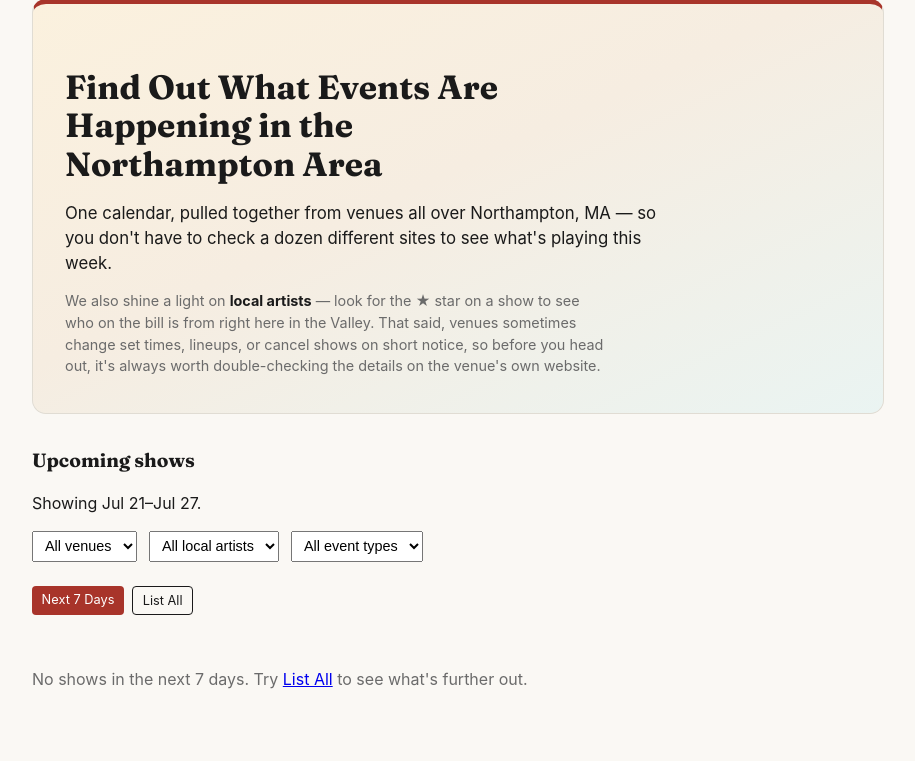
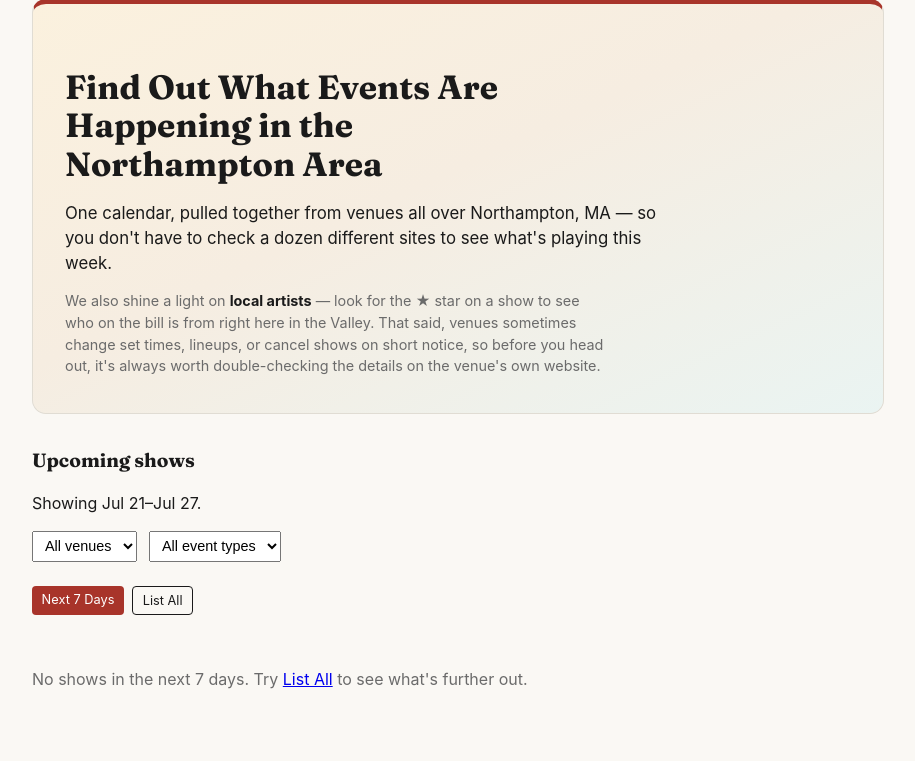
Before and after one commit to davidgrogan/localarts, a Flask app: page / in a window 1280 px wide. Shown: the part 166-927 px from the top of the page, without its empty margins (182-1097 px from the left). Run offline with Flask 3, Linux system fonts and the light colour scheme; data that the repository does not hold is empty.

Commit message:
Type filter forces List All view, edit-from-Review returns to Review, remove local-artist calendar filter for now

```diff
--- a/app/templates/calendar.html
+++ b/app/templates/calendar.html
@@ -24,33 +24,28 @@
   {% endif %}
 
   <form class="filters" method="get">
-    <input type="hidden" name="view" value="{{ view }}">
+    <input type="hidden" id="view-field" name="view" value="{{ view }}">
     <select name="venue" onchange="this.form.submit()">
       <option value="">All venues</option>
       {% for v in venues %}
         <option value="{{ v.id }}" {% if v.id == selected_venue %}selected{% endif %}>{{ v.name }}</option>
       {% endfor %}
     </select>
-    <select name="artist" onchange="this.form.submit()">
-      <option value="">All local artists</option>
-      {% for a in artists %}
-        <option value="{{ a.id }}" {% if a.id == selected_artist %}selected{% endif %}>{{ a.name }}</option>
-      {% endfor %}
-    </select>
-    <select name="type" onchange="this.form.submit()">
+    <!-- Local artist filter removed for now -- coming back to this later. -->
+    <select name="type" onchange="document.getElementById('view-field').value='list'; this.form.submit()">
       <option value="">All event types</option>
       {% for t in event_types %}
         <option value="{{ t.id }}" {% if t.id == selected_type %}selected{% endif %}>{{ t.name }}</option>
       {% endfor %}
     </select>
-    {% if selected_venue or selected_artist or selected_type %}
+    {% if selected_venue or selected_type %}
       <a class="clear" href="{{ url_for('main.calendar', view=view) }}">Clear filters</a>
     {% endif %}
   </form>
 
   <div class="view-toggle">
-    <a class="btn btn-small {{ '' if view == 'week' else 'btn-secondary' }}" href="{{ url_for('main.calendar', view='week', venue=selected_venue, artist=selected_artist, type=selected_type) }}">Next 7 Days</a>
-    <a class="btn btn-small {{ '' if view == 'list' else 'btn-secondary' }}" href="{{ url_for('main.calendar', view='list', venue=selected_venue, artist=selected_artist, type=selected_type) }}">List All</a>
+    <a class="btn btn-small {{ '' if view == 'week' else 'btn-secondary' }}" href="{{ url_for('main.calendar', view='week', venue=selected_venue, type=selected_type) }}">Next 7 Days</a>
+    <a class="btn btn-small {{ '' if view == 'list' else 'btn-secondary' }}" href="{{ url_for('main.calendar', view='list', venue=selected_venue, type=selected_type) }}">List All</a>
   </div>
 
     {% if events %}
@@ -120,7 +115,7 @@
     {% else %}
       <p class="empty-state">
         {% if view == 'week' %}
-          No shows in the next 7 days. Try <a href="{{ url_for('main.calendar', view='list', venue=selected_venue, artist=selected_artist, type=selected_type) }}">List All</a> to see what's further out.
+          No shows in the next 7 days. Try <a href="{{ url_for('main.calendar', view='list', venue=selected_venue, type=selected_type) }}">List All</a> to see what's further out.
         {% elif is_admin %}
           No upcoming shows yet. <a href="{{ url_for('events.new_event') }}">Add one</a>, or add a venue and try a scrape.
         {% else %}
--- a/app/templates/events/form.html
+++ b/app/templates/events/form.html
@@ -7,6 +7,8 @@
     <p class="empty-state">You need at least one venue first. <a href="{{ url_for('venues.new_venue') }}">Add a venue</a>.</p>
   {% else %}
     <form class="stacked" method="post">
+      <input type="hidden" name="next" value="{{ next_url|default('') }}">
+
       <label for="venue_id">Venue</label>
       <select id="venue_id" name="venue_id" required>
         {% for v in venues %}
@@ -71,7 +73,7 @@
 
       <div class="actions">
         <button class="btn" type="submit">{{ "Save changes" if event else "Add show" }}</button>
-        <a class="btn btn-secondary" href="{{ url_for('main.calendar') }}">Cancel</a>
+        <a class="btn btn-secondary" href="{{ next_url|default(url_for('main.calendar')) }}">Cancel</a>
       </div>
     </form>
 
--- a/app/templates/events/review.html
+++ b/app/templates/events/review.html
@@ -24,7 +24,7 @@
             <form method="post" action="{{ url_for('events.approve_event', event_id=e.id) }}" style="display:inline">
               <button class="btn btn-small" type="submit">Approve</button>
             </form>
-            <a class="btn btn-small btn-secondary" href="{{ url_for('events.edit_event', event_id=e.id) }}">Edit</a>
+            <a class="btn btn-small btn-secondary" href="{{ url_for('events.edit_event', event_id=e.id, next=url_for('events.review')) }}">Edit</a>
             <form method="post" action="{{ url_for('events.delete_event', event_id=e.id) }}" style="display:inline" onsubmit="return confirm('Discard this show?');">
               <button class="btn btn-small btn-danger" type="submit">Discard</button>
             </form>
@@ -58,7 +58,7 @@
             <form method="post" action="{{ url_for('events.dismiss_flag', event_id=e.id) }}" style="display:inline">
               <button class="btn btn-small" type="submit">Looks right</button>
             </form>
-            <a class="btn btn-small btn-secondary" href="{{ url_for('events.edit_event', event_id=e.id) }}">Edit</a>
+            <a class="btn btn-small btn-secondary" href="{{ url_for('events.edit_event', event_id=e.id, next=url_for('events.review')) }}">Edit</a>
             <form method="post" action="{{ url_for('events.unpublish_event', event_id=e.id) }}" style="display:inline" onsubmit="return confirm('Unpublish this show from the public calendar?');">
               <button class="btn btn-small btn-danger" type="submit">Unpublish</button>
             </form>
```
Also changed, not shown: app/routes/events.py (+12 -2 lines).
